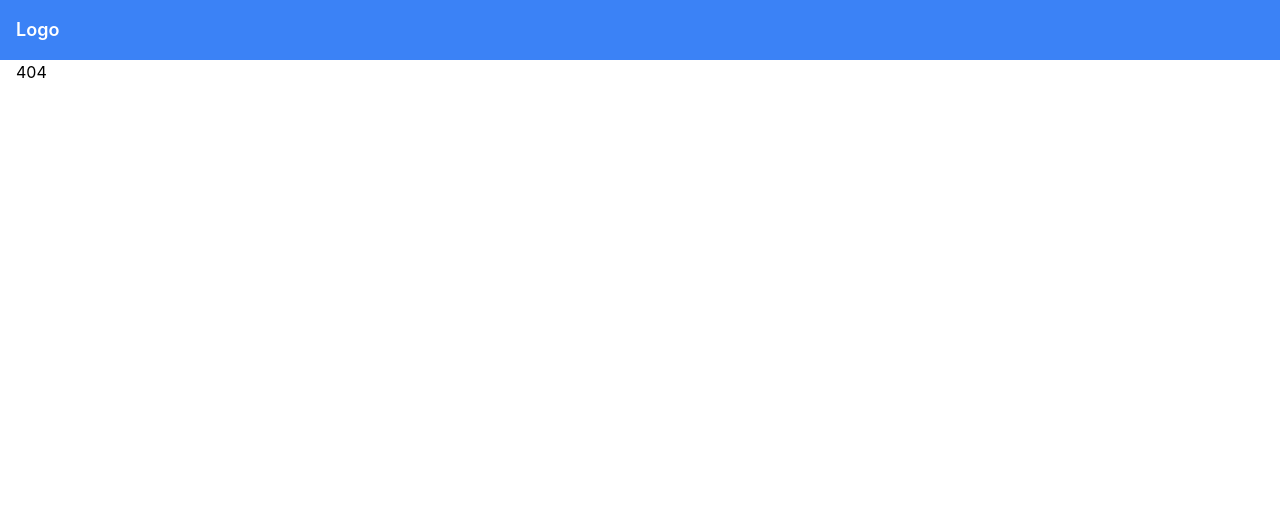
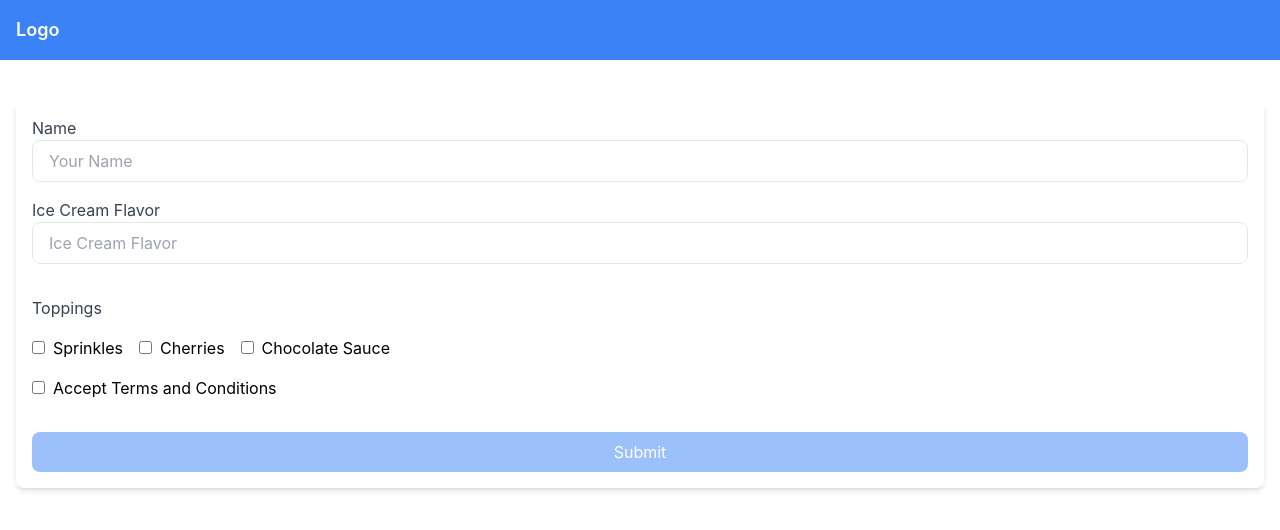
Before and after one commit to troias/Testing-App, a React (Create React App) app: page /summary-form in a window 1280 px wide. Before the commit this address had no page. Shown: the top 530 px of the page. Built offline with nearby package versions, Linux system fonts and the light colour scheme.

Commit message:
got userEvent working and added order summary form

```diff
--- a/src/components/layout/layout.tsx
+++ b/src/components/layout/layout.tsx
@@ -8,6 +8,8 @@ type Props = {
 
 export default function Layout({ children }: Props) {
   return (
-    <div className="grid grid-cols-6 gap-4 min-h-screen mx-4">{children}</div>
+    <div className="grid grid-cols-6 gap-4 min-h-screen mx-4">
+      <div className="col-span-6">{children}</div>
+    </div>
   );
 }
--- a/src/components/navigation/mobileNavigation.tsx
+++ b/src/components/navigation/mobileNavigation.tsx
@@ -49,8 +49,8 @@ export default function MobileNavigation({}: Props) {
               </a>
             </li>
             <li>
-              <a href="#" className="text-white hover:underline">
-                Services
+              <a href="/summary-form" className="text-white hover:underline">
+                Summary Form
               </a>
             </li>
             <li>
--- a/src/index.tsx
+++ b/src/index.tsx
@@ -7,11 +7,12 @@ import { createBrowserRouter, RouterProvider } from "react-router-dom";
 import Layout from "./components/layout/layout";
 import MobileNavigation from "./components/navigation/mobileNavigation";
 import OrderSummary from "./pages/summary/OrderSummary";
+import SummaryForm from "./pages/summary/SummaryForm";
 
 const routerInner = createBrowserRouter([
   { path: "/", element: <App /> },
   { path: "/about", element: <div>about</div> },
-  { path: "/contact", element: <div>contact</div> },
+  { path: "/summary-form", element: <SummaryForm /> },
   {
     path: "/order-summary",
     element: <OrderSummary />,
--- a/src/pages/summary/OrderSummary.tsx
+++ b/src/pages/summary/OrderSummary.tsx
@@ -19,6 +19,7 @@ const dummyToppings = [
 
 export default function OrderSummary({}: Props) {
   const [isChecked, setIsChecked] = useState(false);
+  const [showAlert, setShowAlert] = useState(false);
 
   const handleCheckboxChange = () => {
     setIsChecked(!isChecked);
@@ -26,9 +27,7 @@ export default function OrderSummary({}: Props) {
 
   const handleButtonClick = () => {
     if (isChecked) {
-      alert("Button clicked!");
-    } else {
-      alert("Please check the checkbox first.");
+      setShowAlert(true);
     }
   };
   return (
@@ -78,6 +77,7 @@ export default function OrderSummary({}: Props) {
           >
             Click me
           </button>
+          {showAlert && <div role="alert">Button clicked!</div>}
         </div>
       </div>
     </div>
--- a/src/pages/summary/SummaryForm.tsx
+++ b/src/pages/summary/SummaryForm.tsx
@@ -1,7 +1,145 @@
-import React from "react";
+import { useState } from "react";
+import { Formik, Form, Field, ErrorMessage } from "formik";
+import * as Yup from "yup";
 
 type Props = {};
 
-export default function SummaryForm({}: Props) {
-  return <div>SummaryForm</div>;
+export default function IceCreamOrderForm({}: Props) {
+  const [isChecked, setIsChecked] = useState(false);
+
+  const checkBoxHandler = () => {
+    setIsChecked(!isChecked);
+  };
+
+  const validationSchema = Yup.object({
+    name: Yup.string().required("Name is required"),
+    iceCreamFlavor: Yup.string().required("Ice Cream Flavor is required"),
+    toppings: Yup.array()
+      .min(1, "Select at least one topping")
+      .required("Toppings are required"),
+  });
+
+  return (
+    <div className="w-full  mt-10 p-4 bg-white rounded-lg shadow-md">
+      <Formik
+        initialValues={{ name: "", iceCreamFlavor: "", toppings: [] }}
+        validationSchema={validationSchema}
+        onSubmit={(values, { setSubmitting }) => {
+          setTimeout(() => {
+            alert(JSON.stringify(values, null, 2));
+            setSubmitting(false);
+          }, 400);
+
+          console.log(values);
+        }}
+      >
+        {({ isSubmitting }) => (
+          <Form className="space-y-4">
+            <div>
+              <label className="block text-gray-700" htmlFor="name">
+                Name
+              </label>
+              <Field
+                type="text"
+                name="name"
+                id="name"
+                className="block w-full px-4 py-2 border rounded-lg focus:ring focus:ring-blue-300"
+                placeholder="Your Name"
+              />
+              <ErrorMessage
+                name="name"
+                component="div"
+                className="text-red-500"
+              />
+            </div>
+            <div>
+              <label className="block text-gray-700" htmlFor="iceCreamFlavor">
+                Ice Cream Flavor
+              </label>
+              <Field
+                type="text"
+                name="iceCreamFlavor"
+                id="iceCreamFlavor"
+                className="block w-full px-4 py-2 border rounded-lg focus:ring focus:ring-blue-300"
+                placeholder="Ice Cream Flavor"
+              />
+              <ErrorMessage
+                name="iceCreamFlavor"
+                component="div"
+                className="text-red-500"
+              />
+            </div>
+            <div>
+              <label className="block text-gray-700 py-4">Toppings</label>
+              <div role="group">
+                <label className="mr-4">
+                  <Field
+                    type="checkbox"
+                    name="toppings"
+                    value="Sprinkles"
+                    className="mr-2"
+                  />
+                  <span>Sprinkles</span>
+                </label>
+                <label className="mr-4">
+                  <Field
+                    type="checkbox"
+                    name="toppings"
+                    value="Cherries"
+                    className="mr-2"
+                  />
+                  Cherries
+                </label>
+                <label className="mr-4">
+                  <Field
+                    type="checkbox"
+                    name="toppings"
+                    value="Chocolate Sauce"
+                    className="mr-2"
+                  />
+                  Chocolate Sauce
+                </label>
+              </div>
+              <div className="py-4">
+                <label>
+                  <Field
+                    type="checkbox"
+                    name="acceptTerms"
+                    checked={isChecked}
+                    className="mr-2"
+                    onClick={checkBoxHandler}
+                  />
+                  Accept Terms and Conditions
+                </label>
+              </div>
+              <ErrorMessage
+                name="toppings"
+                component="div"
+                className="text-red-500"
+              />
+            </div>
+            <div>
+              <button
+                type="submit"
+                disabled={isSubmitting}
+                className={`w-full px-4 py-2 bg-blue-500 text-white rounded-lg ${
+                  isSubmitting
+                    ? "cursor-not-allowed opacity-50"
+                    : "hover:bg-blue-600"
+                } ${
+                  !isChecked
+                    ? "cursor-not-allowed opacity-50"
+                    : "hover:bg-blue-600"
+                }
+
+                `}
+              >
+                Submit
+              </button>
+            </div>
+          </Form>
+        )}
+      </Formik>
+    </div>
+  );
 }
```
Also changed, not shown: package.json (+6 -3 lines), 2 other files (tests, documents, lock files or other folders).
